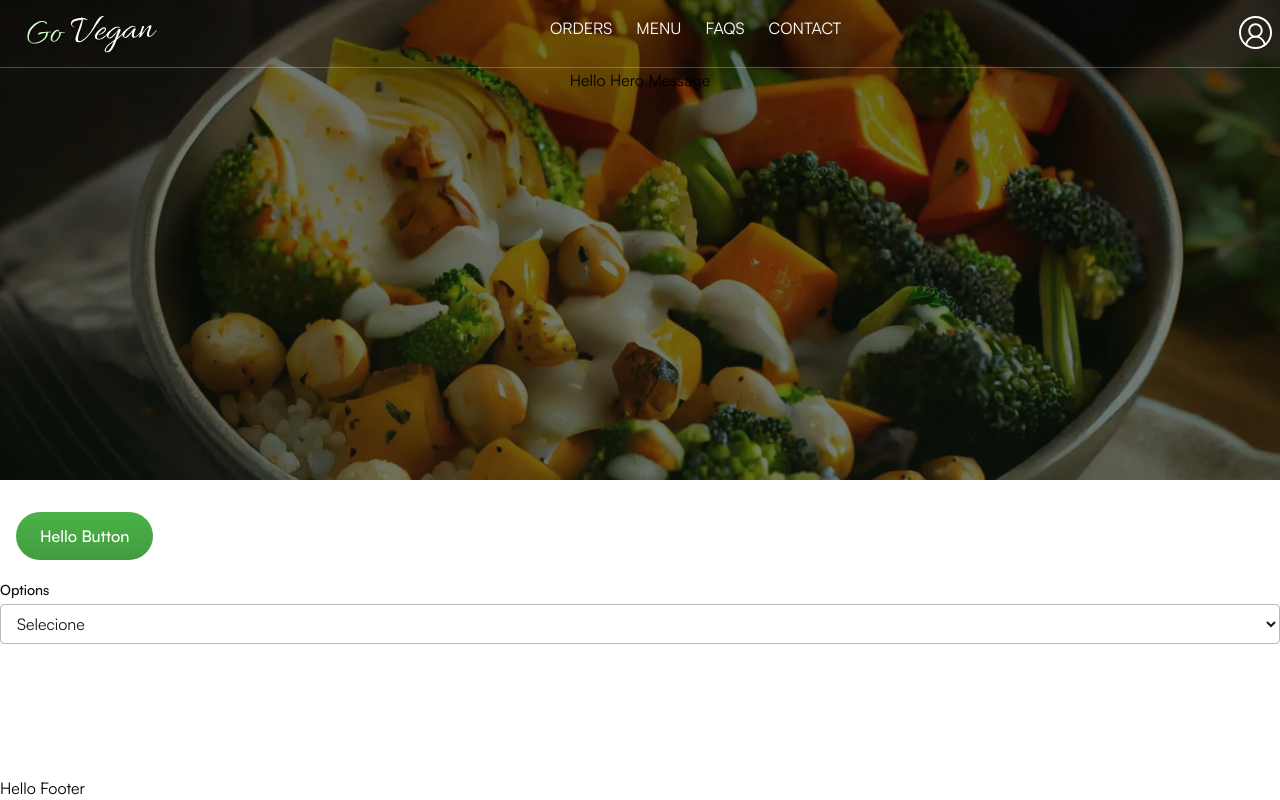
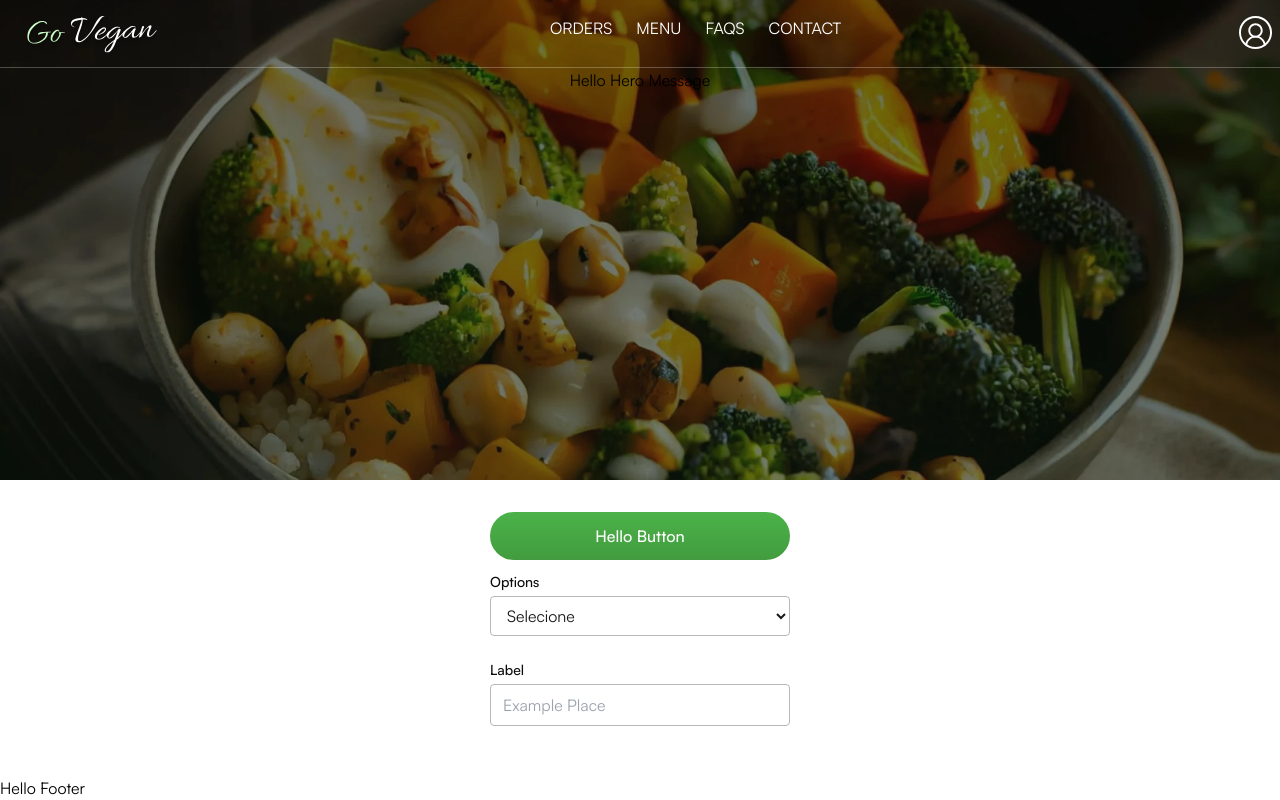
Before and after one commit to FausioPaco/go-vegan, a React (Vite) app: page / in a window 1280 px wide. Built offline with nearby package versions, Linux system fonts and the light colour scheme.

Commit message:
added input field and fixed select input

```diff
--- a/src/components/ui/Button/Button.tsx
+++ b/src/components/ui/Button/Button.tsx
@@ -1,7 +1,7 @@
 import { ComponentProps, PropsWithChildren } from 'react';
 import cn from '@/utils/cn';
 import { IconName } from '@/types/Icon';
-import { Icon } from '../Icon';
+import { Icon } from '@components/ui/icon';
 
 type ButtonSize = 'sm' | 'md' | 'lg';
 type ButtonVariant = 'primary' | 'secondary' | 'tertiary';
--- a/src/components/ui/Select/Select.tsx
+++ b/src/components/ui/Select/Select.tsx
@@ -1,12 +1,13 @@
-import { ComponentProps } from 'react';
+import { ComponentProps, forwardRef } from 'react';
 import cn from '@/utils/cn';
+import { InputError } from '@/components/ui/input-error';
 
 type Option = Omit<ComponentProps<'option'>, 'children'> & {
   value: string | number;
   label: string | number;
 };
 
-type ISelectProps = ComponentProps<'select'> & {
+interface ISelectProps extends ComponentProps<'select'> {
   id: string;
   label: string;
   value: string | number;
@@ -14,18 +15,26 @@ type ISelectProps = ComponentProps<'select'> & {
   onChange?: React.ChangeEventHandler<HTMLSelectElement>;
   ariaLabel?: string;
   error?: string;
-};
+  textTip?: string;
+  className?: string;
+}
 
-const Select = ({
+const Select = forwardRef<HTMLSelectElement, ISelectProps>(
+  (
+    {
       id,
       label,
       value,
       options,
       onChange,
       ariaLabel,
+      className,
       error,
+      textTip,
       ...props
-}: ISelectProps) => {
+    }: ISelectProps,
+    ref,
+  ) => {
     return (
       <div className="my-3">
         <label
@@ -36,6 +45,7 @@ const Select = ({
         </label>
         <select
           id={id}
+          ref={ref}
           aria-label={ariaLabel}
           aria-describedby={error ? `error-${id}` : undefined}
           value={value}
@@ -43,6 +53,7 @@ const Select = ({
           className={cn(
             'w-full rounded border border-grey-300 bg-transparent px-3 py-2 font-sans text-grey-700 outline-none transition duration-300 ease-in focus:border-primary-500 focus:shadow-md active:border-primary-600 active:shadow-md disabled:bg-grey-500',
             error && 'border-danger-600',
+            className,
           )}
           {...props}
         >
@@ -53,17 +64,16 @@ const Select = ({
             </option>
           ))}
         </select>
-      {error && (
-        <p
-          id={`error-${id}`}
-          aria-live="assertive"
-          className="text-label animate-fadeIn mt-2 flex items-center truncate text-sm font-medium text-danger-600"
-        >
-          {error}
-        </p>
+        {error && <InputError id={id}>{error}</InputError>}
+
+        {textTip && (
+          <small className="text-label mt-2 block truncate text-xs font-medium text-grey-600">
+            {textTip}
+          </small>
         )}
       </div>
     );
-};
+  },
+);
 
 export default Select;
--- /dev/null
+++ b/src/components/ui/input-error/InputError.tsx
@@ -0,0 +1,19 @@
+import { PropsWithChildren } from 'react';
+
+type IInputErrorProps = {
+  id: string;
+};
+
+const InputError = ({ id, children }: PropsWithChildren<IInputErrorProps>) => {
+  return (
+    <p
+      id={`error-${id}`}
+      aria-live="assertive"
+      className="text-label animate-fadeIn mt-2 flex items-center truncate text-sm font-medium text-danger-600"
+    >
+      {children}
+    </p>
+  );
+};
+
+export default InputError;
--- /dev/null
+++ b/src/components/ui/input-error/index.tsx
@@ -0,0 +1,3 @@
+import InputError from './InputError';
+
+export { InputError };
--- /dev/null
+++ b/src/components/ui/input/Input.tsx
@@ -0,0 +1,52 @@
+import cn from '@/utils/cn';
+import { ComponentProps, forwardRef } from 'react';
+import { InputError } from '@/components/ui/input-error';
+
+interface IInputProps extends ComponentProps<'input'> {
+  id: string;
+  label: string;
+  error?: string;
+  textTip?: string;
+  className?: string;
+}
+
+const Input = forwardRef<HTMLInputElement, IInputProps>(
+  (
+    { id, label, className, value, error, textTip, ...props }: IInputProps,
+    ref,
+  ) => {
+    return (
+      <div className="my-3">
+        <label
+          htmlFor={id}
+          className="mb-1 block text-sm font-medium text-grey-800"
+        >
+          {label}
+        </label>
+
+        <input
+          id={id}
+          ref={ref}
+          value={value}
+          className={cn(
+            'w-full rounded border border-grey-300 bg-transparent px-3 py-2 font-sans text-grey-700 outline-none transition duration-300 ease-in focus:border-primary-500 focus:shadow-md active:border-primary-600 active:shadow-md disabled:bg-grey-500',
+            error && 'border-danger-600',
+            className,
+          )}
+          aria-invalid={!!error}
+          aria-describedby={error ? `${id}-error` : undefined}
+          {...props}
+        />
+
+        {error && <InputError id={id}>{error}</InputError>}
+        {textTip && (
+          <small className="text-label mt-2 block truncate text-xs font-medium text-grey-600">
+            {textTip}
+          </small>
+        )}
+      </div>
+    );
+  },
+);
+
+export default Input;
--- /dev/null
+++ b/src/components/ui/input/index.tsx
@@ -0,0 +1,3 @@
+import Input from './Input';
+
+export { Input };
--- a/src/layouts/Header.tsx
+++ b/src/layouts/Header.tsx
@@ -1,5 +1,5 @@
 import { Link, NavLink } from 'react-router-dom';
-import { Icon } from '@/components/ui/Icon';
+import { Icon } from '@/components/ui/icon';
 import cn from '@/utils/cn';
 
 const Header = () => {
--- a/src/pages/Home.tsx
+++ b/src/pages/Home.tsx
@@ -1,11 +1,13 @@
 import { useState } from 'react';
 import Meta from '@/components/meta';
 import Hero from '@layouts/Hero';
-import { Button } from '@/components/ui/Button';
-import { Select } from '@/components/ui/Select';
+import { Button } from '@/components/ui/button';
+import { Select } from '@/components/ui/select';
+import { Input } from '@/components/ui/input';
 
 const Home = () => {
   const [optionSelected, setOptionSelected] = useState('');
+  const [data, setData] = useState('');
   const options = [
     { value: 1, label: 'Option 1' },
     { value: 2, label: 'Option 2' },
@@ -23,10 +25,9 @@ const Home = () => {
           <h1>Hello Hero Message</h1>
         </Hero>
 
-        <div className="container my-8">
-          <Button variant="primary" className="mb-2 ml-4">
-            Hello Button
-          </Button>
+        <div className="flex w-full justify-center">
+          <div className="my-8 flex w-[300px] flex-col justify-center">
+            <Button variant="primary">Hello Button</Button>
 
             <Select
               id="option"
@@ -35,6 +36,14 @@ const Home = () => {
               value={optionSelected}
               onChange={(event) => setOptionSelected(event.target.value)}
             />
+            <Input
+              id="labelId"
+              label="Label"
+              placeholder="Example Place"
+              value={data}
+              onChange={(event) => setData(event.target.value)}
+            />
+          </div>
         </div>
       </main>
     </>
```
Lines whose indentation alone changed are shown as unchanged.
